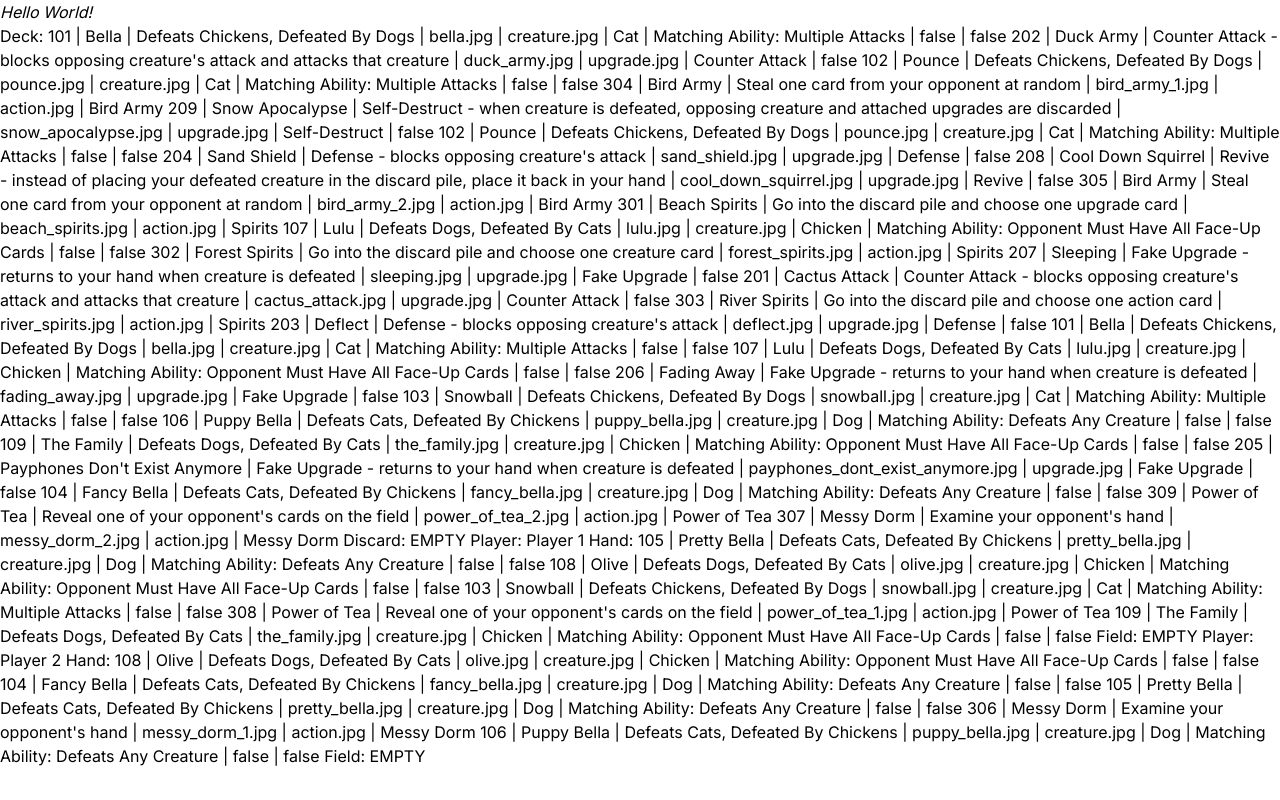
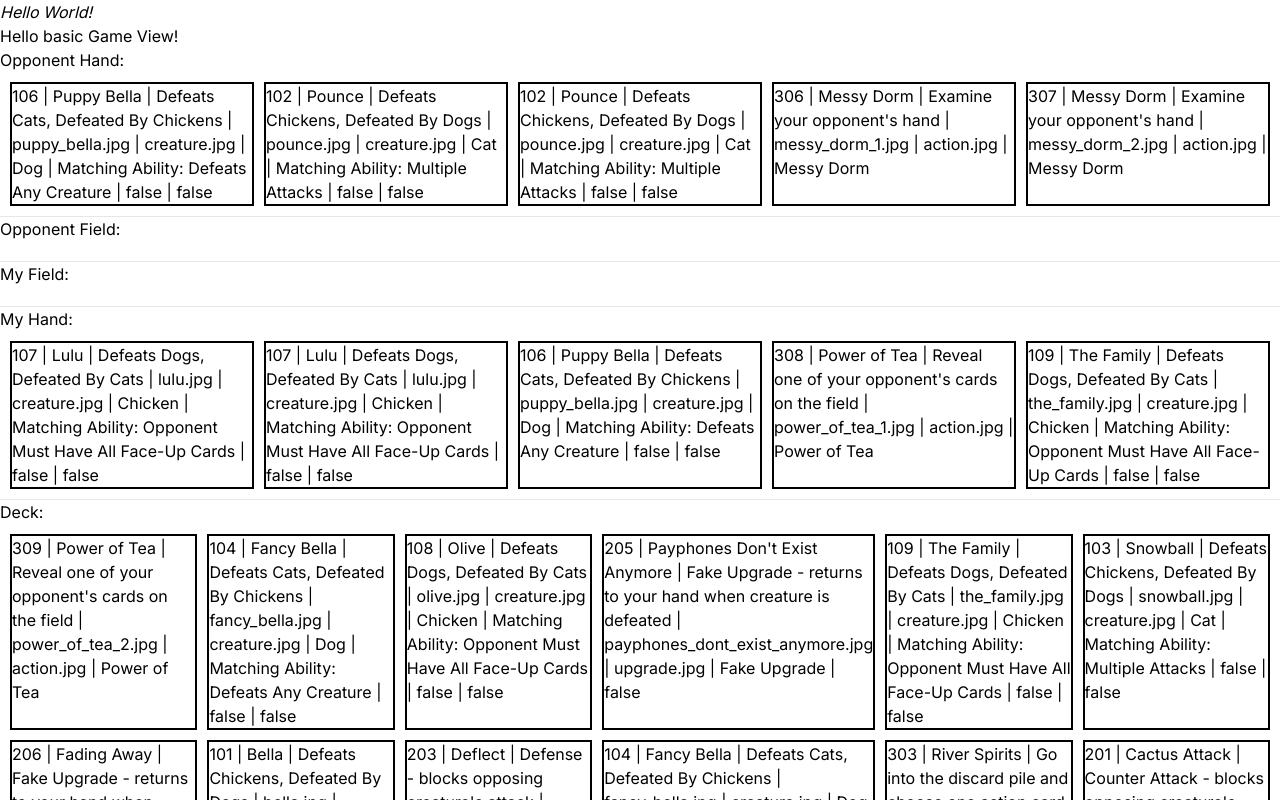
Before and after one commit to cjanse/dogscatsandchickens, a Next.js app in the folder dogscatsandchickens-app/: page / in a window 1280 px wide. Shown: the top 800 px of the page. Built offline with nearby package versions, Linux system fonts and the light colour scheme.

Commit message:
basic view completed!

```diff
--- a/dogscatsandchickens-app/app/page.tsx
+++ b/dogscatsandchickens-app/app/page.tsx
@@ -1,16 +1,12 @@
 //import Image from 'next/image'
-import {GameController} from "./controller/gameController"
+import {BasicGameView} from "./views/basicGameView"
 
 export default function Home() {
-
-  let gameController: GameController = new GameController();
-  gameController.preGamePreparation();
-  console.log(gameController.gameBoard.toString())
 
   return (
     <main>
       <div><i>Hello World!</i></div>
-      <div>{gameController.gameBoard.toString()}</div>
+      <BasicGameView />
     </main>
   )
 }
--- /dev/null
+++ b/dogscatsandchickens-app/app/views/basicGameView.tsx
@@ -0,0 +1,64 @@
+import {GameController} from "../controller/gameController"
+
+export function BasicGameView() {
+    let gameController: GameController = new GameController();
+    gameController.preGamePreparation();
+    console.log(gameController.gameBoard.toString())
+    const opponentHandView =  (<div style={{padding:'10px', display: 'grid', gridTemplateColumns: 'repeat(' + gameController.gameBoard.players[1].hand.length+ ', 1fr)', gap: "10px"}}>{gameController.gameBoard.players[1].hand.map(card => <div style={{border: '2px solid'}}>{card.toString()}</div>)}</div>)
+
+    const opponentFieldView = (
+        <div style={{padding:'10px', display:'grid', gridTemplateColumns: 'repeat(' +gameController.gameBoard.players[1].field.length+', 1fr)', gap: "10px"}}>
+            {gameController.gameBoard.players[1].field.map(cards=>
+                <div style={{padding:'10px', display:'grid', gridTemplateColumns: '1fr', gap: "10px"}}>
+                    {cards.reverse().map(card=>
+                        <div style={{border: '2px solid'}}>
+                            {card.toString()}
+                        </div>
+                    )}
+                </div>
+            )}
+        </div>
+    )
+
+    const myFieldView = (
+        <div style={{padding:'10px', display:'grid', gridTemplateColumns: 'repeat(' +gameController.gameBoard.players[0].field.length+', 1fr)', gap: "10px"}}>
+            {gameController.gameBoard.players[0].field.map(cards=>
+                <div style={{padding:'10px', display:'grid', gridTemplateColumns: '1fr', gap: "10px"}}>
+                    {cards.map(card=>
+                        <div style={{border: '2px solid'}}>
+                            {card.toString()}
+                        </div>
+                    )}
+                </div>
+            )}
+        </div>
+    )
+
+    const myHandView = (<div style={{padding:'10px', display: 'grid', gridTemplateColumns: 'repeat(' + gameController.gameBoard.players[0].hand.length+ ', 1fr)', gap: "10px"}}>{gameController.gameBoard.players[0].hand.map(card => <div style={{border: '2px solid'}}>{card.toString()}</div>)}</div>)
+    const deckView = (<div style={{padding: '10px', display: 'grid', gridTemplateColumns: 'repeat(6, 1fr)', gap: "10px"}}>{gameController.gameBoard.deck.reverse().map(card => <div style={{border: '2px solid'}}>{card.toString()}</div>)}</div>)
+    const discardView = (<div style={{padding: '10px', display: 'grid', gridTemplateColumns: 'repeat(6, 1fr)', gap: "10px"}}>{gameController.gameBoard.discard.reverse().map(card => <div style={{border: '2px solid'}}>{card.toString()}</div>)}</div>)
+
+
+    return (
+        <div>
+         <h1>Hello basic Game View!</h1>
+         <div>Opponent Hand:</div>
+         {opponentHandView}
+         <hr></hr>
+         <div>Opponent Field:</div>
+         {opponentFieldView}
+         <hr></hr>
+         <div>My Field:</div>
+         {myFieldView}
+         <hr></hr>
+         <div>My Hand:</div>
+         {myHandView}
+         <hr></hr>
+         <div>Deck:</div>
+         {deckView}
+         <hr></hr>
+         <div>Discard:</div>
+         {discardView}
+        </div>
+    )
+}
--- a/dogscatsandchickens-app/package.json
+++ b/dogscatsandchickens-app/package.json
@@ -17,8 +17,8 @@
     "eslint-config-next": "13.4.9",
     "next": "13.4.9",
     "postcss": "8.4.25",
-    "react": "18.2.0",
-    "react-dom": "18.2.0",
+    "react": "^18.2.0",
+    "react-dom": "^18.2.0",
     "tailwindcss": "3.3.2",
     "typescript": "5.1.6"
   }
```
Also changed, not shown: dogscatsandchickens-app/app/models/gameboard.ts (line endings or trailing spaces), 2 other files (tests, documents, lock files or other folders).
